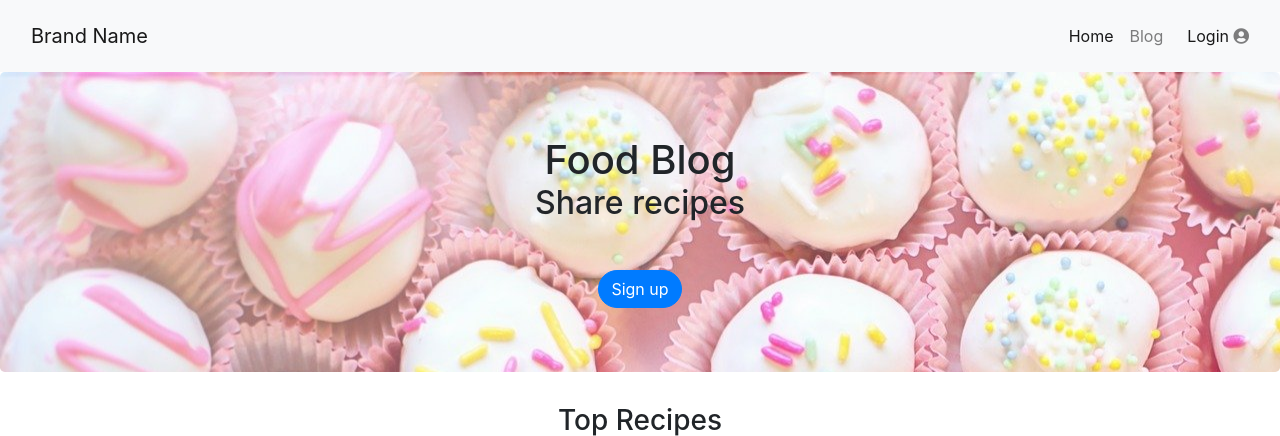
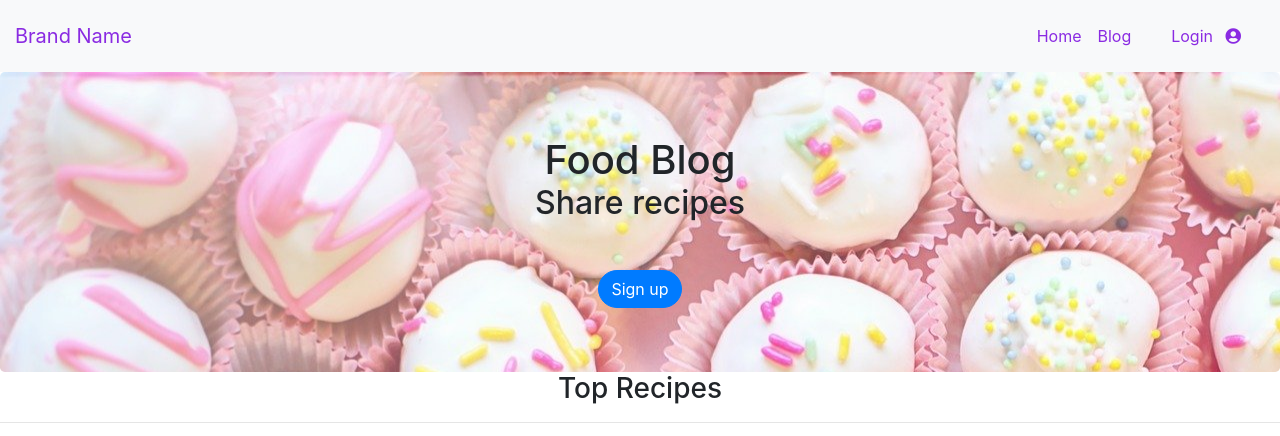
Before and after one commit to Code-Institute-Submissions/Mikew1999-recipe-blog, a Flask app: page / in a window 1280 px wide. Shown: the top 436 px of the page. Run offline with Flask 2, Linux system fonts and the light colour scheme; some libraries are stand-ins or nearby versions.

Commit message:
added basic style

```diff
--- a/static/css/style.css
+++ b/static/css/style.css
@@ -0,0 +1,26 @@
+.grey-bg {
+    background-color: rgb(244, 232, 255);
+}
+
+
+.navbar {
+    padding: 0!important;
+}
+
+
+.navbar-brand, .nav-link, .navbar-text {
+    color: blueviolet!important;
+}
+
+.nav-link .navbar-text {
+    padding: 8px!important;
+}
+
+.jumbotron {
+    margin-bottom: 0rem;
+}
+
+.signup {
+    color: rgb(5, 5, 58);
+    height: 93vh;
+}
--- a/templates/base.html
+++ b/templates/base.html
@@ -35,7 +35,7 @@
                     </li>
                 </ul>
                 <span class="navbar-text">
-                    <a href="#"> Login <span class="navbar-text"><i
+                    <a class="nav-link" href="#"> Login <span class="navbar-text"><i
                                 class="fas fa-user-circle"></i></span></a>
                 </span>
             </div>
```
